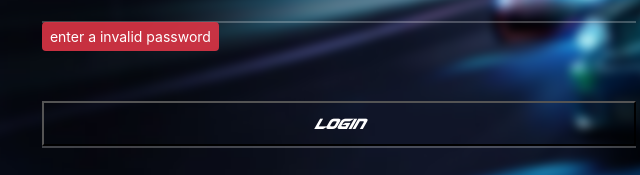
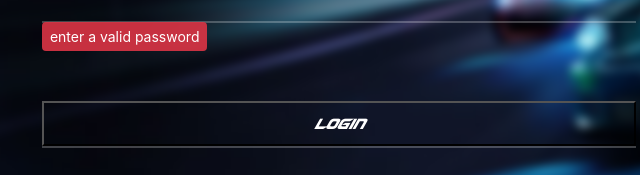
Before and after one commit to JG-geek/JG-geek.github.io, a plain HTML site: page login.html in a window 1280 px wide. Shown: the part 400-575 px from the top of the page, 301-941 px from the left. Drawn offline with Linux system fonts and the light colour scheme.

Commit message:
Update login.html

```diff
--- a/login.html
+++ b/login.html
@@ -36,7 +36,7 @@
             <div class="form-input">
                 <input class="input100 form-control" type="password" name="password" placeholder="password" required/>
                 <div class="invalid-tooltip">
-                     enter a invalid password
+                     enter a valid password
                 </div>
                 <div class="valid-tooltip">
                     valid password
```
